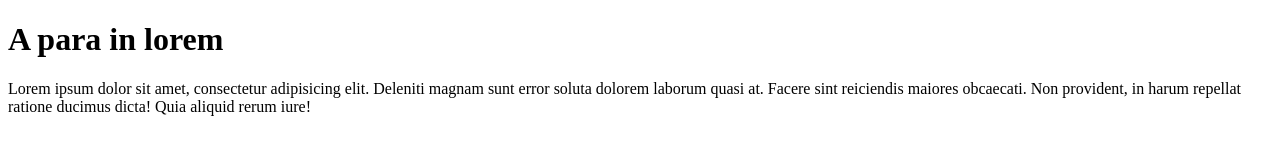
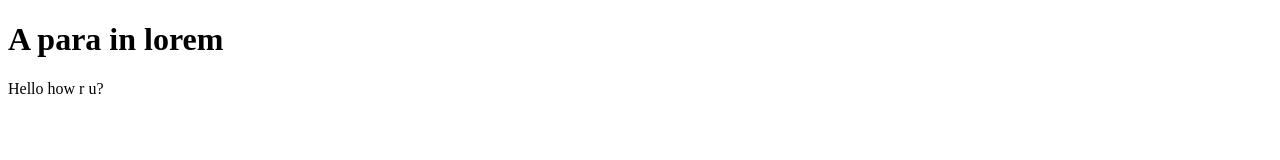
Before and after one commit to soumyaprakashmahapatra/splitmate, a plain HTML site: page index.html in a window 1280 px wide. Drawn offline with Linux system fonts and the light colour scheme.

Commit message:
updated data

```diff
--- a/index.html
+++ b/index.html
@@ -7,6 +7,6 @@
 </head>
 <body>
     <h1>A para in lorem</h1>
-    <p>Lorem ipsum dolor sit amet, consectetur adipisicing elit. Deleniti magnam sunt error soluta dolorem laborum quasi at. Facere sint reiciendis maiores obcaecati. Non provident, in harum repellat ratione ducimus dicta! Quia aliquid rerum iure!</p>
+    <p>Hello how r u?</p>
 </body>
 </html>
```
Also changed, not shown: user.html (+2 -0 lines).
